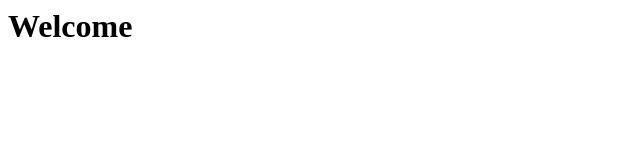
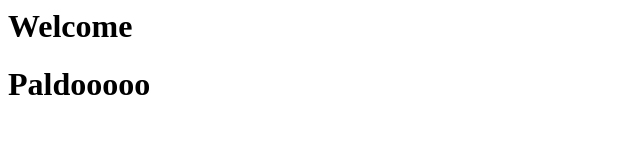
Before and after one commit to jmaigueee85/Maigue_BSIT_2026, a plain HTML site: page index.html in a window 1280 px wide. Shown: the whole page, without its empty margins (0-640 px from the left). Drawn offline with Linux system fonts and the light colour scheme.

Commit message:
first commit

```diff
--- a/index.html
+++ b/index.html
@@ -1 +1,2 @@
 <h1>Welcome</h1>
+<h1>Paldooooo</h1>
```
